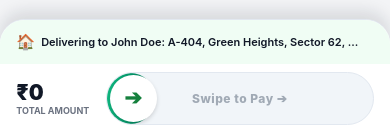
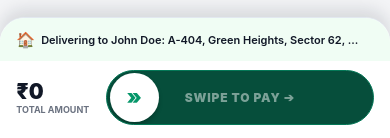
Before and after one commit to ritiku2004/app-freshsabjihub, a React Native app: screen /Checkout in a window 390 px wide. Shown: the part 703-841 px from the top of the page. Built offline with nearby package versions, Linux system fonts and the light colour scheme; no server answers.

Commit message:
fix native animated driver errors and style swipe button to god level

```diff
--- a/src/screens/Checkout/CheckoutScreen.js
+++ b/src/screens/Checkout/CheckoutScreen.js
@@ -65,7 +65,7 @@ export const CheckoutScreen = ({ route, navigation }) => {
   const [paymentParams, setPaymentParams] = useState(null);
 
   // Swipe to Pay Gesture States & Handlers
-  const containerWidthRef = useRef(0);
+  const [containerWidth, setContainerWidth] = useState(0);
   const swipeX = useRef(new Animated.Value(0)).current;
   const [swipeCompleted, setSwipeCompleted] = useState(false);
 
@@ -113,7 +113,7 @@ export const CheckoutScreen = ({ route, navigation }) => {
       onMoveShouldSetPanResponder: () => !isProcessing && !swipeCompleted,
       onPanResponderMove: (evt, gestureState) => {
         if (isProcessing || swipeCompleted) return;
-        const maxSwipe = containerWidthRef.current - moderateScale(52); // 46 width + 6 margins
+        const maxSwipe = containerWidth - moderateScale(54); // 48 width + 6 margins
         if (maxSwipe <= 0) return;
 
         let newX = gestureState.dx;
@@ -124,16 +124,16 @@ export const CheckoutScreen = ({ route, navigation }) => {
       },
       onPanResponderRelease: (evt, gestureState) => {
         if (isProcessing || swipeCompleted) return;
-        const maxSwipe = containerWidthRef.current - moderateScale(52);
+        const maxSwipe = containerWidth - moderateScale(54);
         if (maxSwipe <= 0) return;
 
-        // If swiped more than 82%, trigger payment
-        if (gestureState.dx >= maxSwipe * 0.82) {
+        // If swiped more than 80%, trigger payment
+        if (gestureState.dx >= maxSwipe * 0.80) {
           setSwipeCompleted(true);
           Animated.timing(swipeX, {
             toValue: maxSwipe,
             duration: 150,
-            useNativeDriver: false,
+            useNativeDriver: true,
           }).start(() => {
             handlePlaceOrder();
           });
@@ -143,7 +143,7 @@ export const CheckoutScreen = ({ route, navigation }) => {
             toValue: 0,
             tension: 40,
             friction: 7,
-            useNativeDriver: false,
+            useNativeDriver: true,
           }).start();
         }
       },
@@ -157,7 +157,7 @@ export const CheckoutScreen = ({ route, navigation }) => {
       Animated.timing(swipeX, {
         toValue: 0,
         duration: 200,
-        useNativeDriver: false,
+        useNativeDriver: true,
       }).start();
     }
   }, [isProcessing]);
@@ -549,6 +549,12 @@ export const CheckoutScreen = ({ route, navigation }) => {
     );
   }
 
+  const progressTranslateX = swipeX.interpolate({
+    inputRange: [0, containerWidth - moderateScale(54) > 0 ? containerWidth - moderateScale(54) : 1],
+    outputRange: [-(containerWidth > 0 ? containerWidth : 350), 0],
+    extrapolate: 'clamp',
+  });
+
   return (
     <SafeAreaView style={styles.container} edges={['bottom']}>
       {/* Static Header — matches other screens */}
@@ -672,35 +678,36 @@ export const CheckoutScreen = ({ route, navigation }) => {
           <View
             style={{
               flex: 1,
-              height: moderateScale(52),
-              backgroundColor: '#F1F5F9',
-              borderRadius: moderateScale(26),
+              height: moderateScale(54),
+              backgroundColor: '#064e3b', // Deep organic dark forest green
+              borderRadius: moderateScale(27),
               padding: moderateScale(3),
               justifyContent: 'center',
               position: 'relative',
               overflow: 'hidden',
-              borderWidth: 1,
-              borderColor: '#E2E8F0'
+              borderWidth: 1.5,
+              borderColor: '#047857'
             }}
             onLayout={(e) => {
-              containerWidthRef.current = e.nativeEvent.layout.width;
+              setContainerWidth(e.nativeEvent.layout.width);
             }}
           >
-            {/* Sturdy Background Green Progress track */}
+            {/* GPU-Accelerated Green Progress track reveal (No width layout animation) */}
             <Animated.View
               style={{
                 position: 'absolute',
                 left: 0,
                 top: 0,
                 bottom: 0,
-                width: Animated.add(swipeX, moderateScale(46)),
+                right: 0,
+                transform: [{ translateX: progressTranslateX }],
               }}
             >
               <LinearGradient
-                colors={['#10b981', '#059669', '#047857']}
+                colors={['#10b981', '#059669']}
                 start={{ x: 0, y: 0 }}
                 end={{ x: 1, y: 0 }}
-                style={{ flex: 1, borderRadius: moderateScale(26) }}
+                style={{ flex: 1, borderRadius: moderateScale(27) }}
               />
             </Animated.View>
 
@@ -709,14 +716,11 @@ export const CheckoutScreen = ({ route, navigation }) => {
               style={{
                 position: 'absolute',
                 alignSelf: 'center',
-                color: swipeX.interpolate({
-                  inputRange: [0, 80],
-                  outputRange: ['#475569', '#ffffff'],
-                  extrapolate: 'clamp',
-                }),
-                fontWeight: '800',
-                fontSize: rf(12),
-                letterSpacing: 0.5,
+                color: '#ffffff',
+                fontWeight: '900',
+                fontSize: rf(11.5),
+                letterSpacing: 0.8,
+                textTransform: 'uppercase',
                 opacity: Animated.multiply(
                   swipeX.interpolate({
                     inputRange: [0, 80],
@@ -734,25 +738,25 @@ export const CheckoutScreen = ({ route, navigation }) => {
             <Animated.View
               {...panResponder.panHandlers}
               style={{
-                width: moderateScale(46),
-                height: moderateScale(46),
-                borderRadius: moderateScale(23),
+                width: moderateScale(48),
+                height: moderateScale(48),
+                borderRadius: moderateScale(24),
                 backgroundColor: '#ffffff',
                 alignItems: 'center',
                 justifyContent: 'center',
-                shadowColor: '#000',
-                shadowOffset: { width: 0, height: 2 },
-                shadowOpacity: 0.15,
-                shadowRadius: 4,
-                elevation: 4,
+                shadowColor: '#000000',
+                shadowOffset: { width: 0, height: 3 },
+                shadowOpacity: 0.22,
+                shadowRadius: 4.5,
+                elevation: 5,
                 transform: [{ translateX: swipeX }],
               }}
             >
               {isProcessing ? (
-                <ActivityIndicator size="small" color={theme.colors.success} />
+                <ActivityIndicator size="small" color="#059669" />
               ) : (
                 <Animated.View style={{ transform: [{ scale: arrowScale }] }}>
-                  <Text style={{ fontSize: rf(16), color: theme.colors.success, fontWeight: '900' }}>➔</Text>
+                  <Text style={{ fontSize: rf(16), color: '#059669', fontWeight: '900' }}>»</Text>
                 </Animated.View>
               )}
             </Animated.View>
```
